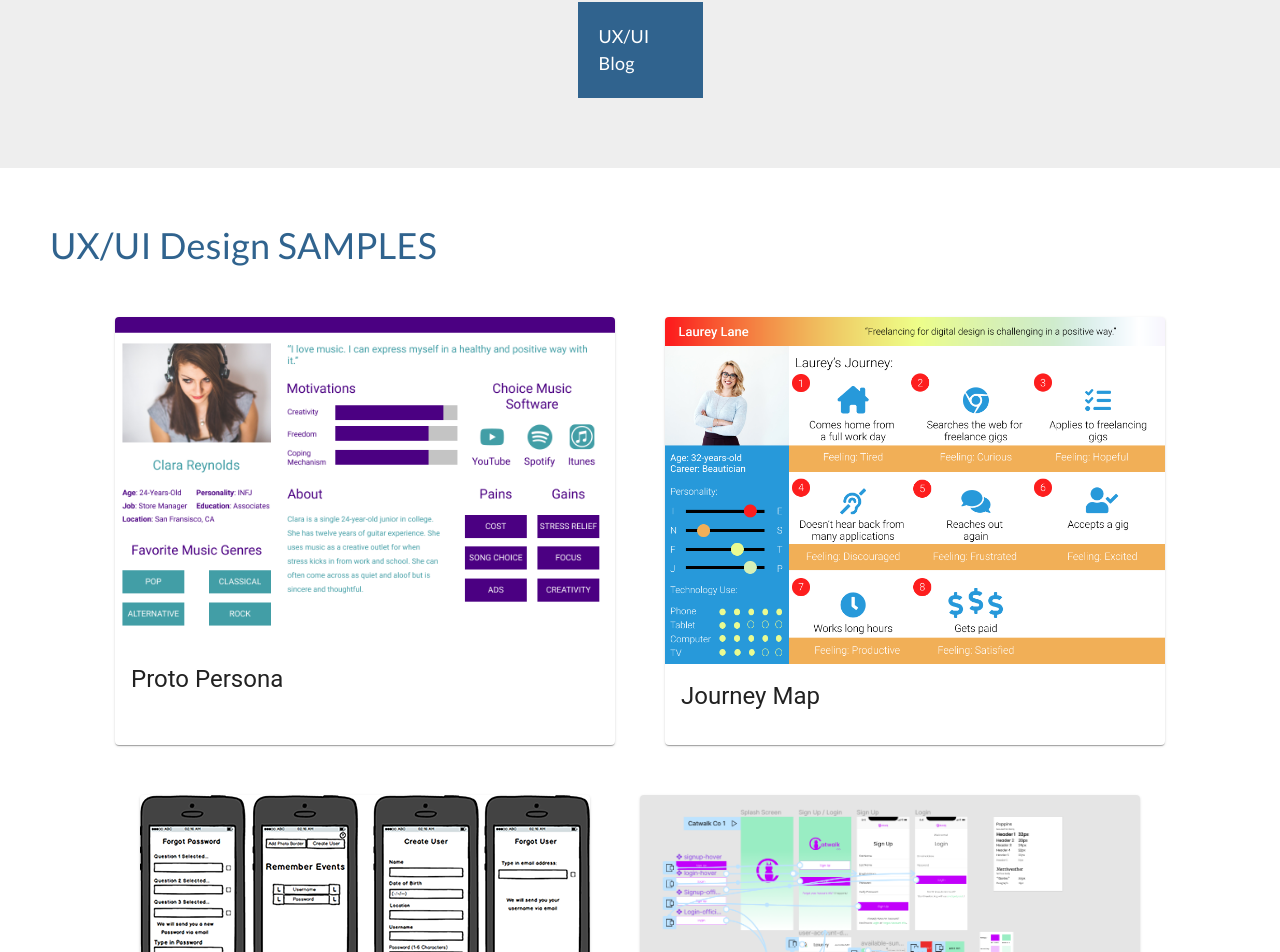
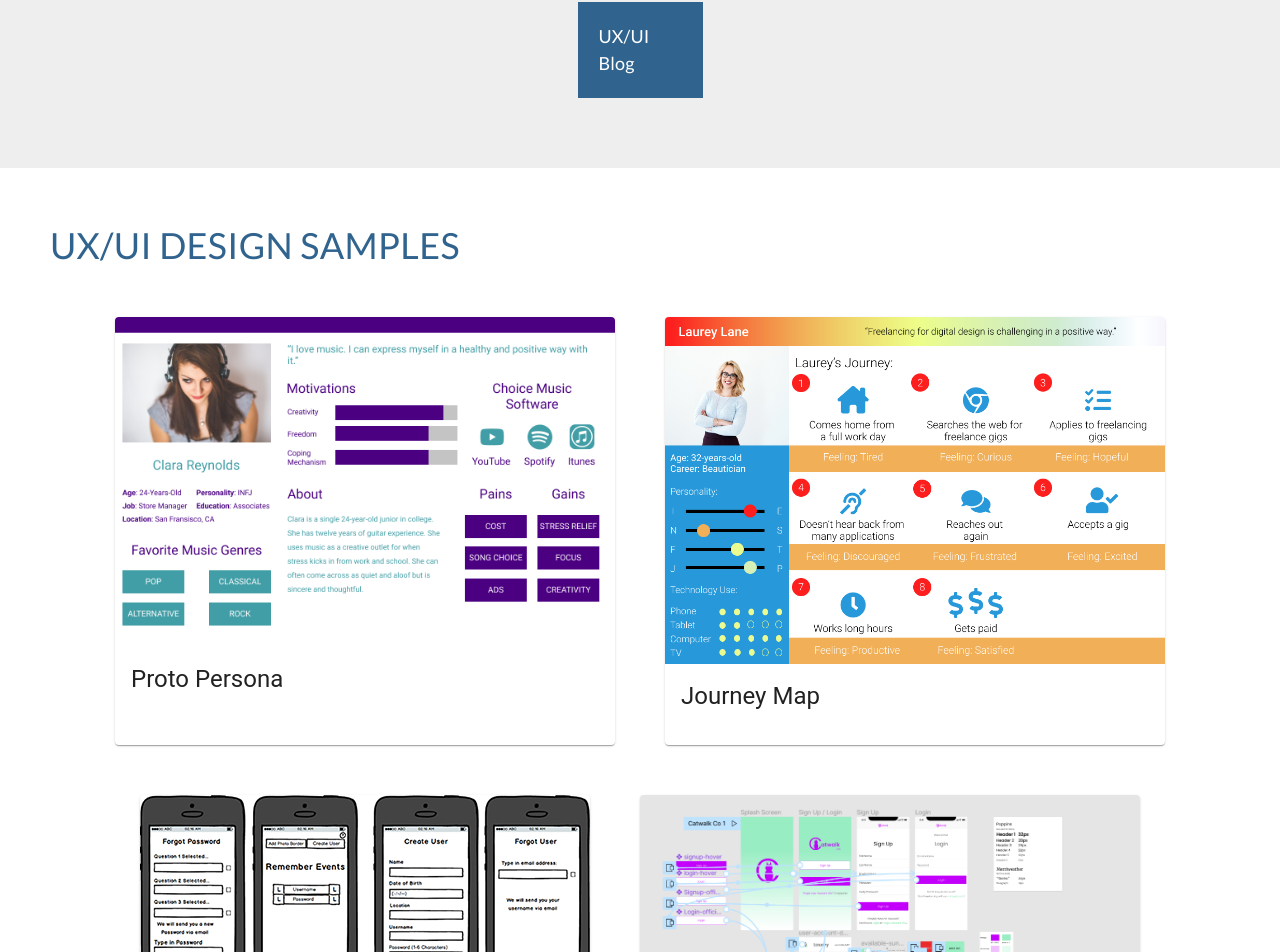
Before and after one commit to aubreyjonescreatives/ux-ui-portfolio, a React (Create React App) app: page / in a window 1280 px wide. Shown: the part 1528-2480 px from the top of the page. Built offline with nearby package versions, Linux system fonts and the light colour scheme.

Commit message:
forgot to capitalize

```diff
--- a/src/Pages/Landing.js
+++ b/src/Pages/Landing.js
@@ -346,7 +346,7 @@ experience through those latest processes. Feel free to connect.
 
 <Box sx={sampleStyles}>
 
-<Typography sx={headerStyles} id="samples">UX/UI Design SAMPLES</Typography>
+<Typography sx={headerStyles} id="samples">UX/UI DESIGN SAMPLES</Typography>
 
 <Box sx={sampleBox}>
 
```
